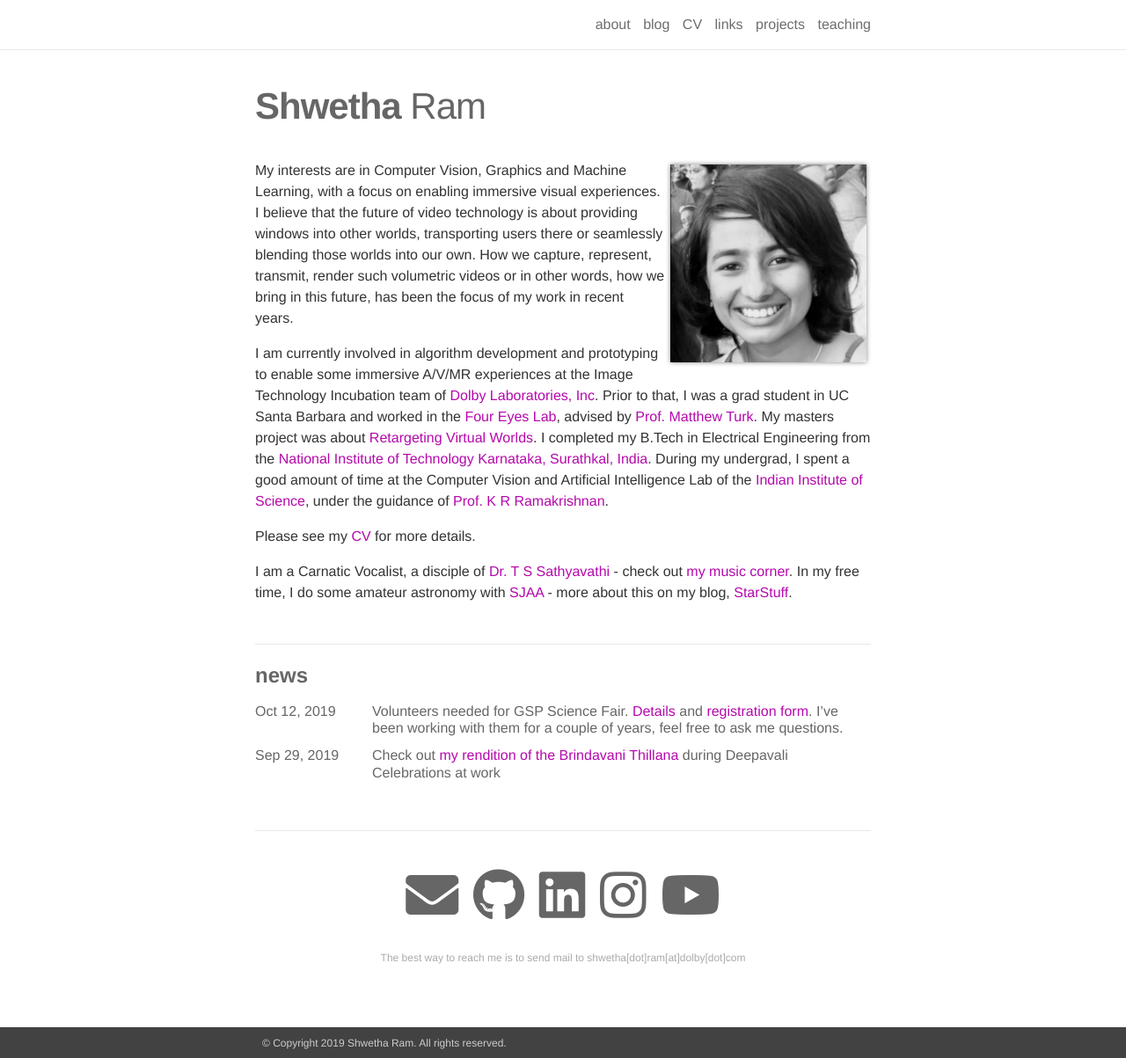
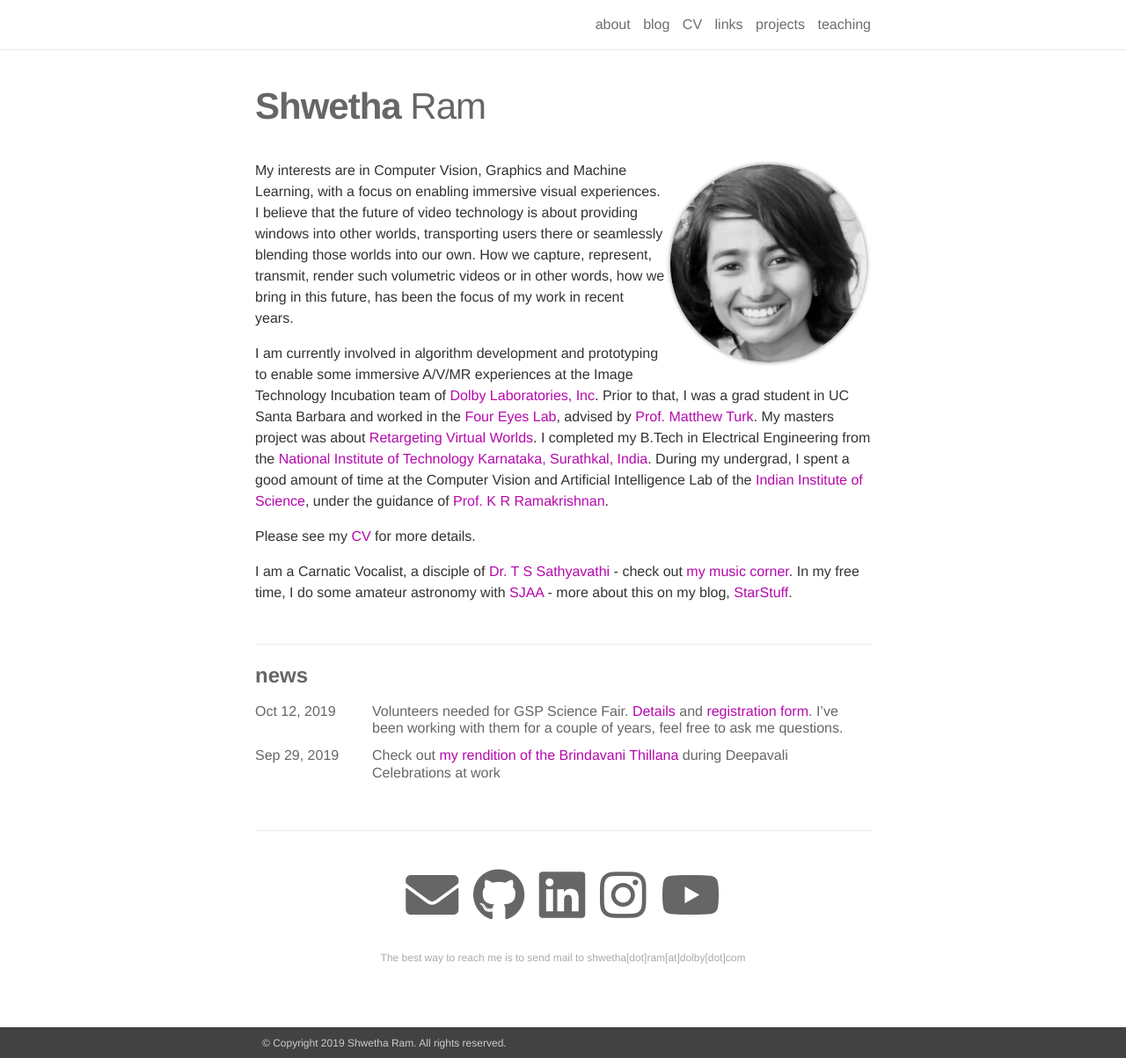
Before and after one commit to shwetharam0407/shwetharam0407.github.io, a Jekyll site: the page built from _pages/about.md, in a window 1280 px wide and 1203 px high. Shown: the whole window at 88% size. Built offline with Jekyll 4.4.1, drawn with Linux system fonts in a browser that asks for light colours; nearby versions of some CDN libraries.

Commit message:
made profile pic circular

```diff
--- a/_layouts/about.html
+++ b/_layouts/about.html
@@ -5,7 +5,7 @@
 {% if page.profile %}
   <div class="profile col one {{ page.profile.align }}">
     {% if page.profile.image %}
-      <img class="one" src="{{ page.profile.image | prepend: '/assets/img/' | prepend: site.baseurl | prepend: site.url }}">
+      <img class="one" src="{{ page.profile.image | prepend: '/assets/img/' | prepend: site.baseurl | prepend: site.url }}" style="border-radius: 50%">
     {% endif %}
     {% if page.profile.address %}
       <div class="address">
```
